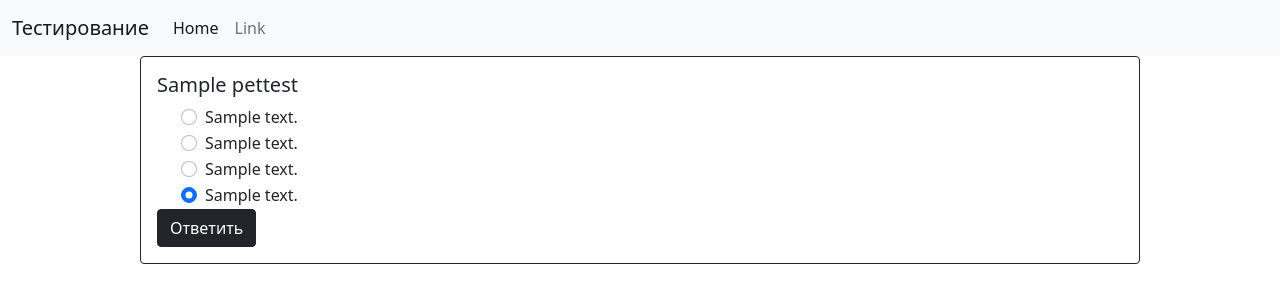
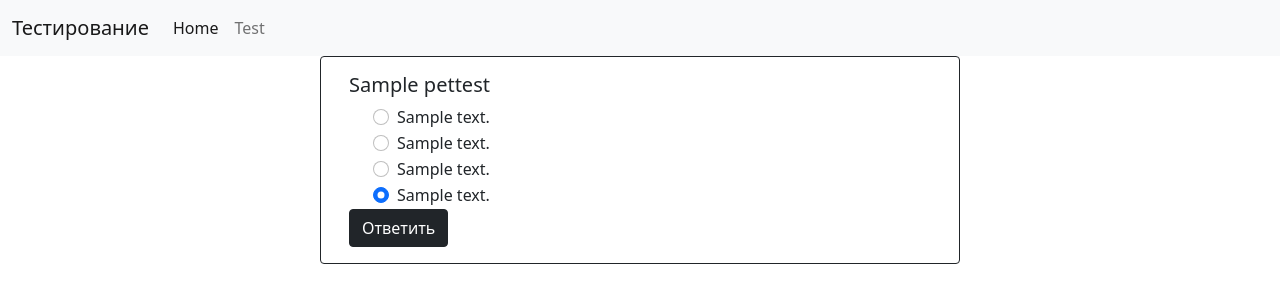
Before and after one commit to LiquoriceSmith/PetSiteN1, a Django app: page / in a window 1280 px wide. Shown: the top 303 px of the page. Run offline with Django 4.2, Linux system fonts and the light colour scheme; tables that the repository leaves empty hold one stand-in row (values such as "Sample post"); some libraries are stand-ins or nearby versions.

Commit message:
ver 0.2_base

```diff
--- /dev/null
+++ b/mysite/pettest/forms.py
@@ -0,0 +1,11 @@
+from django import forms
+
+FAVORITE_COLORS_CHOICES = [
+    ('blue', 'Blue'),
+    ('green', 'Green'),
+    ('black', 'Black'),
+]
+
+
+class SimpleForm(forms.Form):
+    favorite_colors = forms.ChoiceField(widget=forms.RadioSelect, choices=FAVORITE_COLORS_CHOICES)
--- a/mysite/pettest/models.py
+++ b/mysite/pettest/models.py
@@ -17,3 +17,23 @@
     class Meta:
         verbose_name = 'Тест'
         verbose_name_plural = 'Тесты'
+
+
+class Question(models.Model):
+    question_text = models.CharField(max_length=300)
+
+
+class Answers(models.Model):
+    question_text = models.ForeignKey(Question, on_delete=models.CASCADE)
+    answers = models.CharField(max_length=150)
+    right_answer = models.CharField(max_length=150)
+
+
+class UserAnswer(models.Model):
+    user = models.CharField(max_length=200)
+    # потом изменить  user = models.ForeignKey(settings.AUTH_USER_MODEL, on_delete=models.DO_NOTHING)
+    # question = models.ForeignKey(Question, on_delete=models.CASCADE, blank=False)
+    answer = models.CharField(max_length=200)
+
+    def __str__(self):
+        return self.user
--- a/mysite/pettest/urls.py
+++ b/mysite/pettest/urls.py
@@ -2,5 +2,6 @@
 from .views import *
 
 urlpatterns = [
-    path('', HomePettest.as_view(), name='home')
+    path('', HomePettest.as_view(), name='home'),
+    path('test/', test, name='test'),
 ]
--- a/mysite/pettest/views.py
+++ b/mysite/pettest/views.py
@@ -1,6 +1,8 @@
 from django.shortcuts import render
 from django.views.generic import ListView
-from .models import PetTest
+from .models import PetTest, UserAnswer
+from .forms import SimpleForm
+
 
 # Create your views here.
 
@@ -12,3 +14,17 @@
 
     def get_queryset(self):
         return PetTest.objects.all()
+
+
+def test(request):
+    if request.method == 'POST':
+        form = SimpleForm(request.POST)
+        if form.is_valid():
+            # print(form.cleaned_data['favorite_colors'])
+            obj = UserAnswer()
+            obj.user = 'Проверка'
+            obj.answer = form.cleaned_data['favorite_colors']
+            obj.save()
+    else:
+        form = SimpleForm()
+    return render(request, 'pettest/test.html', {"form": form})
--- a/mysite/templates/base.html
+++ b/mysite/templates/base.html
@@ -13,9 +13,12 @@
     <title>{% block title %}Тестирование{% endblock %}</title>
 </head>
 <body>
-
 {% include 'inc/_nav.html' %}
-{% block content%} CONTENT {%endblock%}
+<div class="container w-50 mx-auto">
+    <div class="row">
+        {% block content%} CONTENT {%endblock%}
+    </div>
+</div>
 
 <script src="https://cdn.jsdelivr.net/npm/@popperjs/core@2.10.2/dist/umd/popper.min.js"
         integrity="sha384-7+zCNj/IqJ95wo16oMtfsKbZ9ccEh31eOz1HGyDuCQ6wgnyJNSYdrPa03rtR1zdB"
--- a/mysite/templates/inc/_nav.html
+++ b/mysite/templates/inc/_nav.html
@@ -1,6 +1,6 @@
 <nav class="navbar navbar-expand-lg navbar-light bg-light">
     <div class="container-fluid">
-        <a class="navbar-brand" href="#">Тестирование</a>
+        <a class="navbar-brand" href="{% url 'home' %}">Тестирование</a>
         <button class="navbar-toggler" type="button" data-bs-toggle="collapse" data-bs-target="#navbarSupportedContent"
                 aria-controls="navbarSupportedContent" aria-expanded="false" aria-label="Toggle navigation">
             <span class="navbar-toggler-icon"></span>
@@ -8,10 +8,10 @@
         <div class="collapse navbar-collapse" id="navbarSupportedContent">
             <ul class="navbar-nav me-auto mb-2 mb-lg-0">
                 <li class="nav-item">
-                    <a class="nav-link active" aria-current="page" href="#">Home</a>
+                    <a class="nav-link active" aria-current="page" href="{% url 'home' %}">Home</a>
                 </li>
                 <li class="nav-item">
-                    <a class="nav-link" href="#">Link</a>
+                    <a class="nav-link" href="{% url 'test' %}">Test</a>
                 </li>
             </ul>
         </div>
```
Also changed, not shown: mysite/pettest/templates/pettest/test.html (added, +12 -0 lines), mysite/db.sqlite3, mysite/pettest/migrations/0002_question_useranswer_alter_pettest_options_and_more.py (added).
